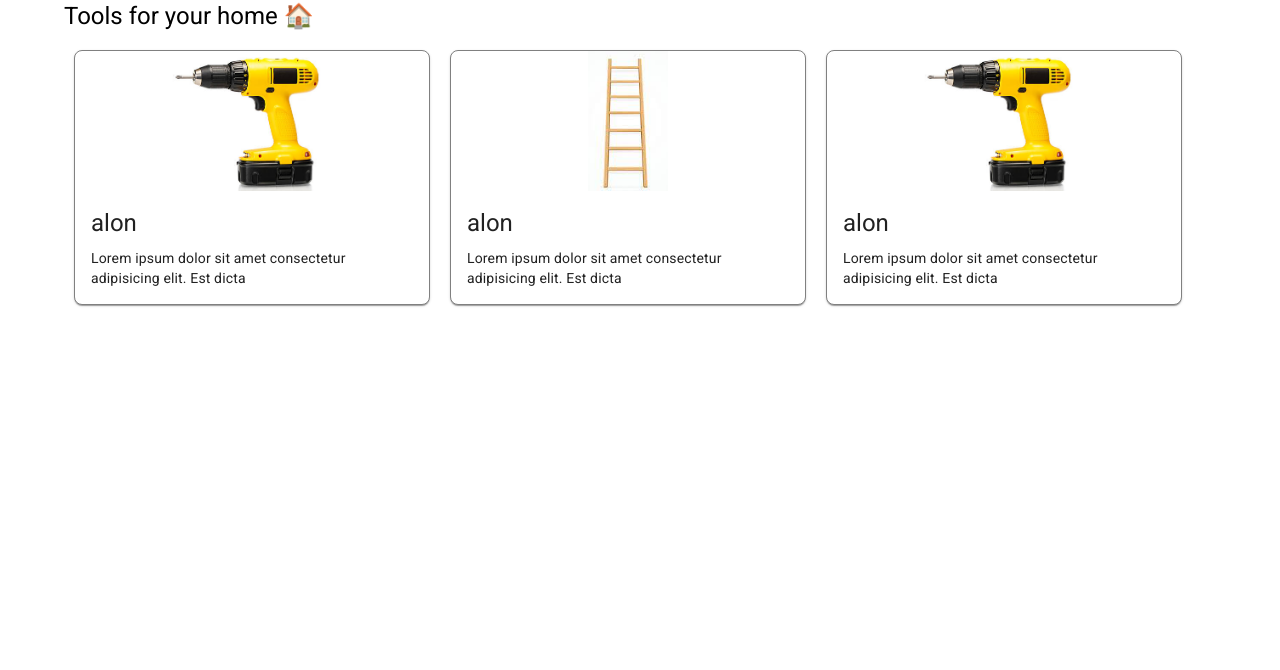
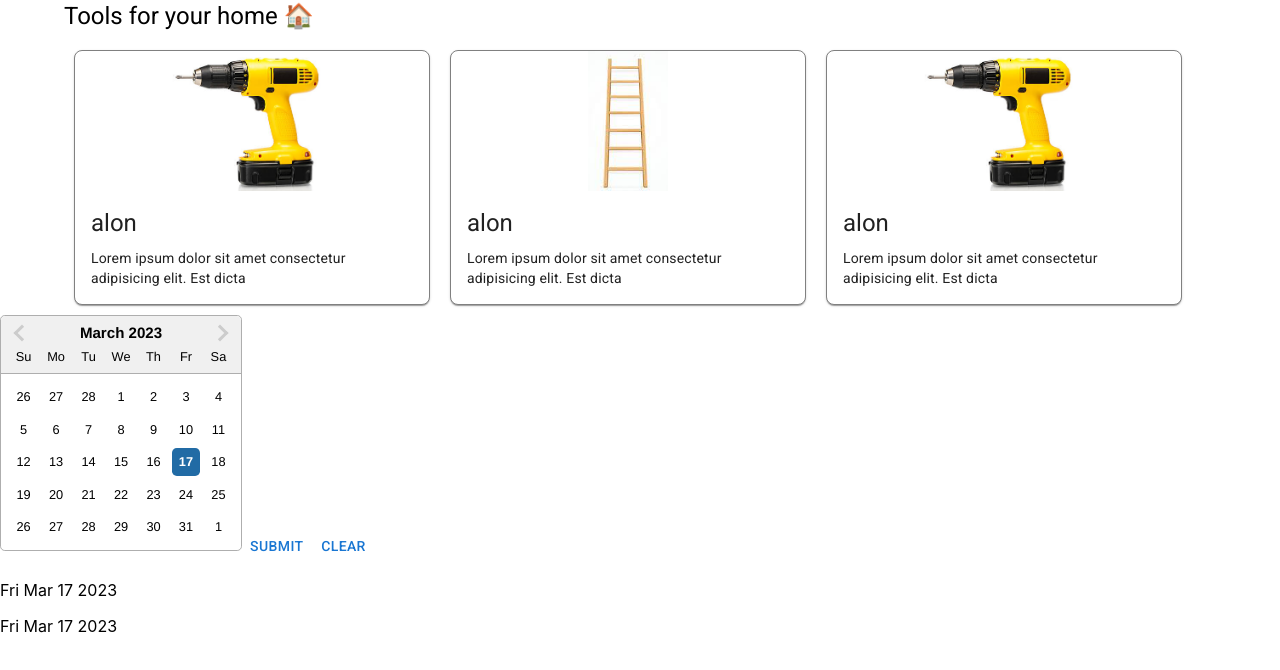
Before and after one commit to boro-mta/boro-fe, a React (Create React App) app: page / in a window 1280 px wide. Shown: the top 670 px of the page. Built offline with nearby package versions, Linux system fonts and the light colour scheme; a web font is replaced by a local one.

Commit message:
basic calender for choosing dates is working.

```diff
--- a/package.json
+++ b/package.json
@@ -16,10 +16,12 @@
     "@types/jest": "^27.5.2",
     "@types/node": "^16.18.12",
     "@types/react": "^18.0.28",
+    "@types/react-datepicker": "^4.10.0",
     "@types/react-dom": "^18.0.11",
     "@types/react-router": "^5.1.20",
     "graphql": "^16.6.0",
     "react": "^18.2.0",
+    "react-datepicker": "^4.10.0",
     "react-dom": "^18.2.0",
     "react-redux": "^8.0.5",
     "react-router-dom": "^6.8.1",
--- a/src/App.tsx
+++ b/src/App.tsx
@@ -1,14 +1,42 @@
-import { Box } from "@mui/material";
-import React from "react";
+import { Box, TextareaAutosize, TextField } from "@mui/material";
+import React, { useState } from "react";
+import DateRangePicker from "./components/DateRangePicker/DateRangePicker";
 import ItemsContainer from "./components/ItemsContainer/ItemsContainer";
-
 import { items } from "./mocks/items";
 
 function App() {
+  const [startDate, setStartDate] = useState<Date>(new Date());
+  const [endDate, setEndDate] = useState<Date>(new Date());
+
+  const handleChange = (dates: any) => {
+    const [start, end] = dates;
+    setStartDate(start);
+    setEndDate(end);
+  };
+
+  // get input of 2 dates
+  const handleSubmit = (startDate: Date, endDate: Date) => {
+    console.log(startDate);
+    console.log(endDate);
+    console.log('submit pressed');
+  }
+
+  const handleClearDates = () => {
+    console.log('clear pressed');
+    setStartDate(new Date());
+    setEndDate(new Date());
+  }
+
   return (
-    <Box>
-      <ItemsContainer containerTitle="Tools for your home 🏠" items={items} />
-    </Box>
+    <div>
+      <Box>
+        <ItemsContainer containerTitle="Tools for your home 🏠" items={items} />
+      </Box>
+      <DateRangePicker startDate={startDate} endDate={endDate} onSubmit={handleSubmit} onClearDates={handleClearDates}
+        onChange={handleChange} />
+      <p>{startDate.toDateString()}</p>
+      <p>{endDate && endDate.toDateString()}</p>
+    </div>
   );
 }
 
--- /dev/null
+++ b/src/components/DateRangePicker/DateRangePicker.tsx
@@ -0,0 +1,32 @@
+import { Button } from "@mui/material";
+import React, { useState } from "react";
+import DatePicker from 'react-datepicker'
+import { start } from "repl";
+
+type Props = {
+    startDate: Date;
+    endDate: Date;
+    onSubmit: (startDate: Date, endDate: Date) => (void);
+    onClearDates: () => void;
+    onChange: (dates: any) => void;
+};
+
+const DateRangePicker = ({ startDate, endDate, onSubmit, onClearDates, onChange }: Props) => {
+    return (
+        <div>
+            <DatePicker
+                selected={startDate}
+                onChange={onChange}
+                startDate={startDate}
+                endDate={endDate}
+                selectsRange={true}
+                inline={true}
+                isClearable={true}
+            />
+            <Button onClick={() => onSubmit(startDate, endDate)}> Submit </Button>
+            <Button onClick={onClearDates}> Clear </Button>
+        </div>
+    )
+}
+
+export default DateRangePicker
--- a/src/index.tsx
+++ b/src/index.tsx
@@ -7,6 +7,7 @@ import App from "./App";
 import ItemPage from "./routes/itemPage";
 import "./index.css";
 import ErrorPage from "./routes/errorPage";
+import "react-datepicker/dist/react-datepicker.css";
 
 import "@fontsource/roboto/300.css";
 import "@fontsource/roboto/400.css";
```
Also changed, not shown: 1 other file (tests, documents, lock files or other folders).
